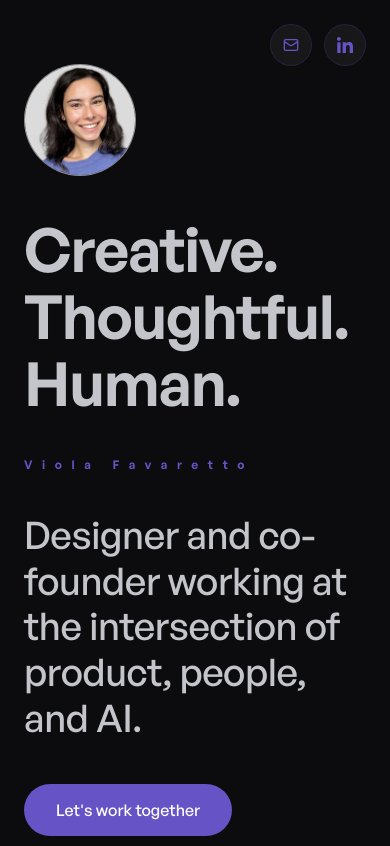
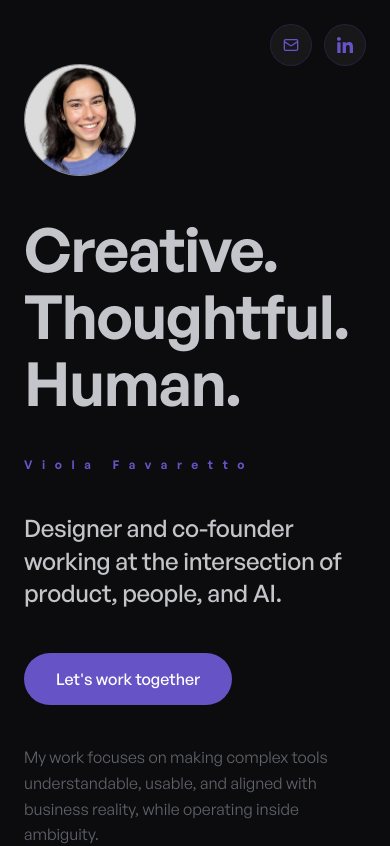
Before and after one commit to Gianeo/violafavola, a Next.js app: page / in a window 390 px wide. Shown: the top 846 px of the page. Built offline with nearby package versions, Linux system fonts and the light colour scheme.

Commit message:
fixing styles 27/01/26

```diff
--- a/src/app/globals.css
+++ b/src/app/globals.css
@@ -54,7 +54,7 @@
     @apply text-[3.8rem] leading-[1.1] md:text-display md:leading-display font-semibold tracking-display text-balance;
   }
   .title {
-    @apply text-h2 font-medium leading-h2 tracking-h2 max-w-xl;
+    @apply text-h1 leading-h1 tracking-h1 md:text-h2 md:leading-h2 md:tracking-h2 font-medium max-w-xl;
   }
   .title-sm {
     @apply text-body font-semibold leading-body tracking-body;
```
